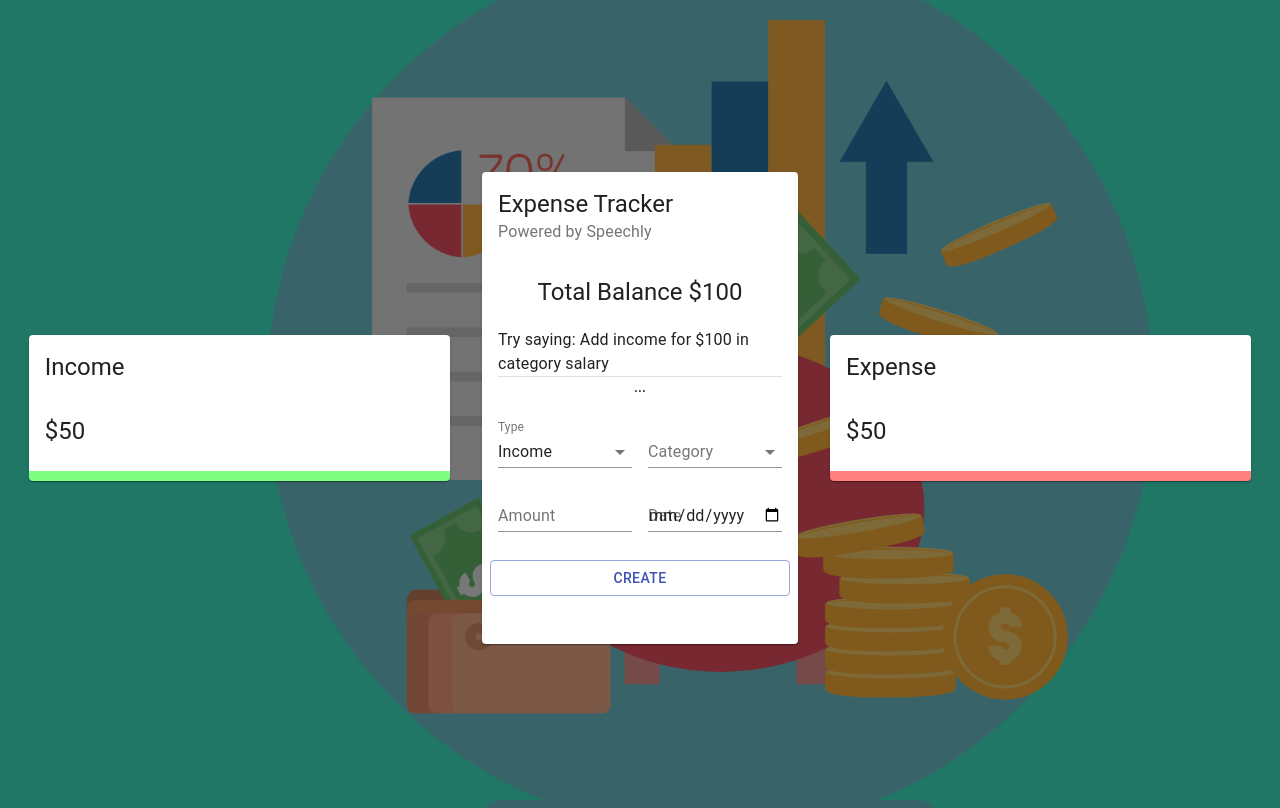
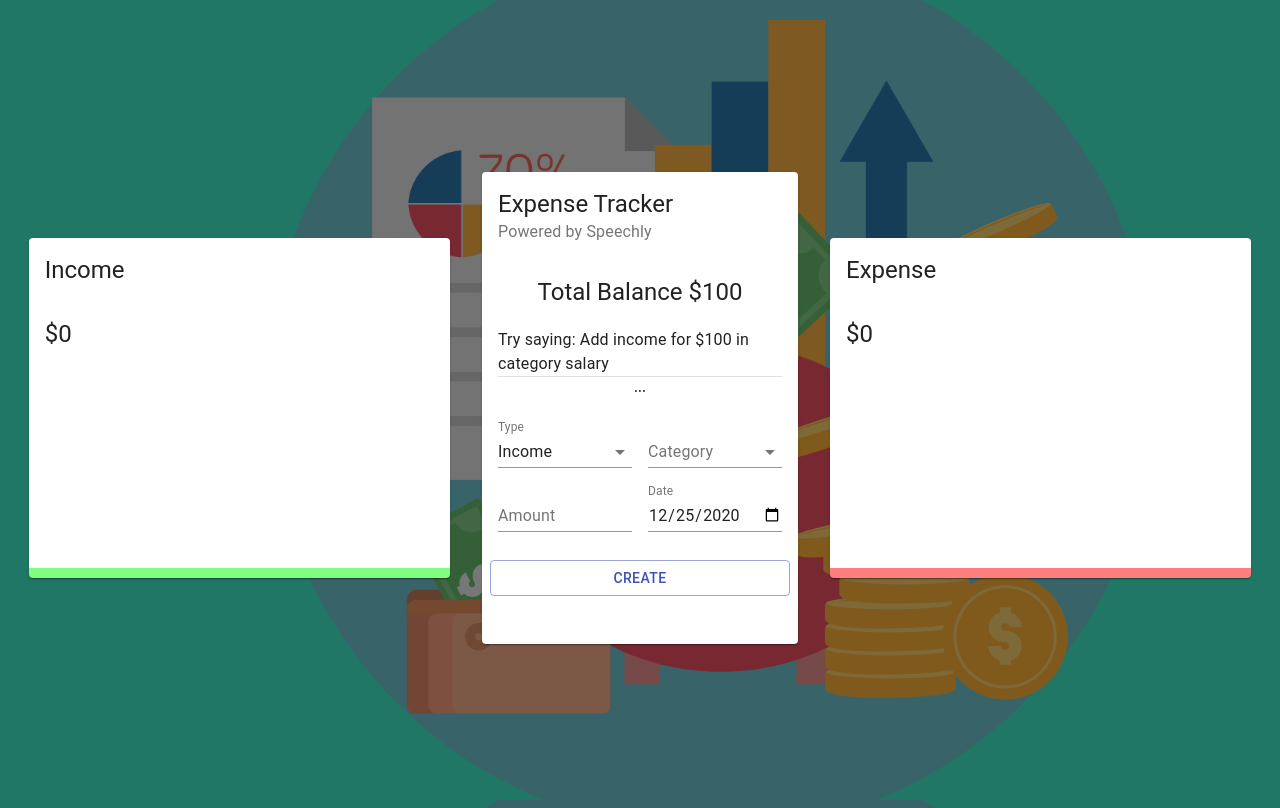
Before and after one commit to dagibu301/Expense-Tracker, a React (Create React App) app: page / in a window 1280 px wide. Built offline with nearby package versions, Linux system fonts and the light colour scheme.

Commit message:
custom hook

```diff
--- a/src/components/Details/Details.tsx
+++ b/src/components/Details/Details.tsx
@@ -1,18 +1,22 @@
 import React from 'react';
 import { Card, CardHeader, CardContent, Typography } from '@material-ui/core';
 import { Doughnut } from 'react-chartjs-2';
+import useTransactions from '../../useTransactions';
 
 import useStyles from './styles';
 
 const Details = ({ title }: { title: string;}) => {
     const classes = useStyles();
+    const { total, chartData } = useTransactions(title);
+
+    console.log({chartData});
 
     return (
         <Card className={title === 'Income' ? classes.income : classes.expense}>
             <CardHeader title={title} />
             <CardContent>
-                <Typography variant='h5'>$50</Typography>
-                {/* <Doughnut data='DATA' />    */}
+                <Typography variant='h5'>${total}</Typography>
+                <Doughnut data={chartData} />
             </CardContent>
         </Card>
     )
--- a/src/components/Main/Form/Form.jsx
+++ b/src/components/Main/Form/Form.jsx
@@ -1,19 +1,31 @@
-import React, { useState, useContext } from 'react';
-import { TextField, Typography, Grid, Button, FormControl, InputLabel, Select, MenuItem } from '@material-ui/core';
-import { ExpenseTrackerContext } from '../../../context/context';
+import React, { useState, useContext } from "react";
+import {
+  TextField,
+  Typography,
+  Grid,
+  Button,
+  FormControl,
+  InputLabel,
+  Select,
+  MenuItem,
+} from "@material-ui/core";
+import { ExpenseTrackerContext } from "../../../context/context";
 
-import { v4 as uuidv4 } from 'uuid';
+import { v4 as uuidv4 } from "uuid";
 
-import useStyles from './styles';
-import { incomeCategories, expenseCategories } from '../../../constants/categories'
-
+import formatDate from "../../../utils/formatDate";
+import useStyles from "./styles";
+import {
+  incomeCategories,
+  expenseCategories,
+} from "../../../constants/categories";
 
 const initialState = {
-    amount: '',
-    category: '',
-    type: 'Income',
-    date: new Date(),
-}
+  amount: "",
+  category: "",
+  type: "Income",
+  date: formatDate(new Date()),
+};
 
 const Form = () => {
   const classes = useStyles();
@@ -24,18 +36,19 @@
     const transaction = {
       ...formData,
       amount: Number(formData.amount),
-            id: uuidv4()
-        }
+      id: uuidv4(),
+    };
     addTransaction(transaction);
     setformData(initialState);
-    }
+  };
 
-    const selectedCategories = formData.type ===  'Income' ? incomeCategories : expenseCategories;
+  const selectedCategories =
+    formData.type === "Income" ? incomeCategories : expenseCategories;
 
   return (
-        <Grid container spacing={2} >
-            <Grid item xs={12} >
-                <Typography align='center' variant='subtitle2' gutterBottom>
+    <Grid container spacing={2}>
+      <Grid item xs={12}>
+        <Typography align="center" variant="subtitle2" gutterBottom>
           ...
         </Typography>
       </Grid>
@@ -44,11 +57,15 @@
           <InputLabel>Type</InputLabel>
           <Select
             value={formData.type}
-                        onChange={(e) => setformData({
-                            ...formData, type: e.target.value
-                        })} >
-                        <MenuItem value='Income'>Income</MenuItem>
-                        <MenuItem value='Expense'>Expense</MenuItem>
+            onChange={(e) =>
+              setformData({
+                ...formData,
+                type: e.target.value,
+              })
+            }
+          >
+            <MenuItem value="Income">Income</MenuItem>
+            <MenuItem value="Expense">Expense</MenuItem>
           </Select>
         </FormControl>
       </Grid>
@@ -57,35 +74,60 @@
           <InputLabel>Category</InputLabel>
           <Select
             value={formData.category}
-                    onChange={(e) => setformData({
-                        ...formData, category: e.target.value
-                    })}>
-                        {
-                          selectedCategories.map( category =>
-                          <MenuItem key={category.type} value={category.type}>{category.type}</MenuItem>
-                          )
+            onChange={(e) =>
+              setformData({
+                ...formData,
+                category: e.target.value,
+              })
             }
+          >
+            {selectedCategories.map((category) => (
+              <MenuItem key={category.type} value={category.type}>
+                {category.type}
+              </MenuItem>
+            ))}
           </Select>
         </FormControl>
       </Grid>
       <Grid item xs={6}>
-                <TextField type='number' label='Amount' fullWidth
+        <TextField
+          type="number"
+          label="Amount"
+          fullWidth
           value={formData.amount}
-                 onChange={(e) => setformData({
-                    ...formData, amount: e.target.value
-                })} />
+          onChange={(e) =>
+            setformData({
+              ...formData,
+              amount: e.target.value,
+            })
+          }
+        />
       </Grid>
       <Grid item xs={6}>
-                <TextField type='date' label='Date' fullWidth
+        <TextField
+          type="date"
+          label="Date"
+          fullWidth
           value={formData.date}
-                 onChange={(e) => setformData({
-                    ...formData, date: e.target.value
-                })}/>
+          onChange={(e) =>
+            setformData({
+              ...formData,
+              date: formatDate(new Date(e.target.value.replace(/-/g, "/"))),
+            })
+          }
+        />
       </Grid>
-            <Button className={classes.button} variant='outlined' color='primary' fullWidth
-            onClick={createTransaction}>Create</Button>
+      <Button
+        className={classes.button}
+        variant="outlined"
+        color="primary"
+        fullWidth
+        onClick={createTransaction}
+      >
+        Create
+      </Button>
     </Grid>
-    )
-}
+  );
+};
 
 export default Form;
--- /dev/null
+++ b/src/useTransactions.js
@@ -0,0 +1,32 @@
+import { useContext } from 'react';
+import { ExpenseTrackerContext } from './context/context';
+
+import { incomeCategories, expenseCategories, resetCategories } from './constants/categories';
+
+const useTransactions = (title) => {
+  resetCategories();
+  const { transactions } = useContext(ExpenseTrackerContext);
+  const rightTransactions = transactions.filter((t) => t.type === title);
+  const total = rightTransactions.reduce((acc, currVal) => acc += currVal.amount, 0);
+  const categories = title === 'Income' ? incomeCategories : expenseCategories;
+
+  rightTransactions.forEach((t) => {
+    const category = categories.find((c) => c.type === t.category);
+
+    if (category) category.amount += t.amount;
+  });
+
+  const filteredCategories = categories.filter((sc) => sc.amount > 0);
+
+  const chartData = {
+    datasets: [{
+      data: filteredCategories.map((c) => c.amount),
+      backgroundColor: filteredCategories.map((c) => c.color),
+    }],
+    labels: filteredCategories.map((c) => c.type),
+  };
+
+  return { filteredCategories, total, chartData };
+};
+
+export default useTransactions;
--- /dev/null
+++ b/src/utils/formatDate.ts
@@ -0,0 +1,17 @@
+const formatDate = (date: Date) => {
+
+  let month = `${date.getMonth() + 1}`;
+  let day = `${date.getDate()}`;
+  const year = date.getFullYear();
+
+  if (month.length < 2) {
+    month = `0${month}`;
+  }
+  if (day.length < 2) {
+    day = `0${day}`;
+  }
+
+  return [year, month, day].join("-");
+};
+
+export default formatDate;
```
Also changed, not shown: 1 other file (tests, documents, lock files or other folders). Lines whose indentation alone changed are shown as unchanged.
